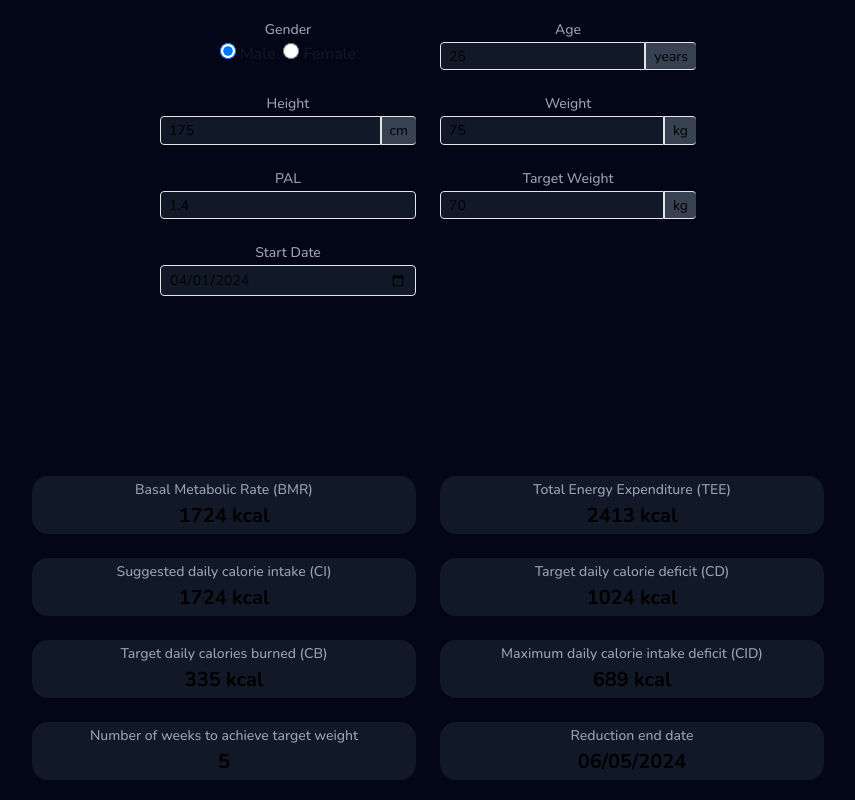
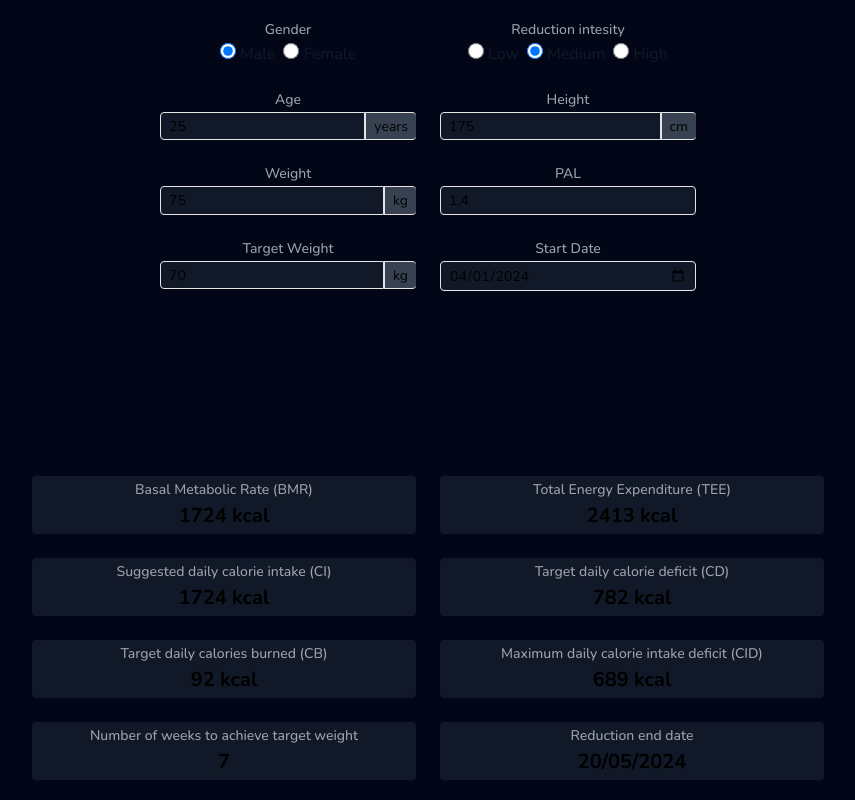
Before and after one commit to kgabrys1/diet-calc-app, a Next.js app: page / in a window 1280 px wide. Shown: the whole page, without its empty margins (212-1067 px from the left). Built offline with nearby package versions, Linux system fonts and the light colour scheme.

Commit message:
feat: added reduction intensity

```diff
--- a/src/app/components/Input.tsx
+++ b/src/app/components/Input.tsx
@@ -8,33 +8,34 @@ interface InputProps {
 }
 
 export default function Input({ id, type, unit, value, children, onChange }: Readonly<InputProps>) {
-    const isRadio = type === "radio"
+    const isGender = id === "gender"
+    const isReductionIntensity = id === "reductionIntensity"
     const isPal = id === "pal"
-
     return (
         <div className="flex flex-col items-center">
             <label className="block mb-0.5 text-sm font-medium text-gray-400">{children}</label>
-            {isRadio &&
+            {isGender &&
                 <div id={id} className="flex space-x-2">
                     <div>
                         <input
                             id="maleGenderRadio"
-                            name="gender"
+                            name={id}
                             type={type}
                             value="M"
                             checked={value === 'M'}
-                            onChange={(event) => onChange('gender', event.target.value)}
-                            className="w-4 h-4 text-blue-600 bg-gray-100 border-gray-300 focus:ring-blue-500 dark:focus:ring-blue-600 dark:ring-offset-gray-800 focus:ring-2 dark:bg-gray-700 dark:border-gray-600" />
+                            onChange={(event) => onChange(id, event.target.value)}
+                            className="w-4 h-4 text-blue-600 bg-gray-100 border-gray-300 focus:ring-blue-500 dark:focus:ring-blue-600 dark:ring-offset-gray-800 focus:ring-2 dark:bg-gray-700 dark:border-gray-600"
+                        />
                         <label htmlFor="maleGenderRadio" className="ms-1 font-medium text-gray-900 dark:text-white">Male</label>
                     </div>
                     <div>
                         <input
                             id="femaleGenderRadio"
-                            name="gender"
+                            name={id}
                             type={type}
                             value="F"
                             checked={value === 'F'}
-                            onChange={(event) => onChange('gender', event.target.value)}
+                            onChange={(event) => onChange(id, event.target.value)}
                             className="w-4 h-4 text-blue-600 border-gray-300 focus:ring-blue-500 dark:focus:ring-blue-600 dark:ring-offset-gray-800 focus:ring-2 dark:bg-gray-700 dark:border-gray-600"
                         />
                         <label htmlFor="femaleGenderRadio" className="ms-1 font-medium text-gray-900 dark:text-white">Female</label>
@@ -42,7 +43,47 @@ export default function Input({ id, type, unit, value, children, onChange }: Rea
                 </div>
             }
 
-            {!isRadio &&
+            {isReductionIntensity &&
+                <div id={id} className="flex space-x-2">
+                    <div>
+                        <input
+                            id="reductionIntensityLow"
+                            name={id}
+                            type={type}
+                            value="low"
+                            checked={value === 'low'}
+                            onChange={(event) => onChange(id, event.target.value)}
+                            className="w-4 h-4 text-blue-600 bg-gray-100 border-gray-300 focus:ring-blue-500 dark:focus:ring-blue-600 dark:ring-offset-gray-800 focus:ring-2 dark:bg-gray-700 dark:border-gray-600" />
+                        <label htmlFor="reductionIntensityLow" className="ms-1 font-medium text-gray-900 dark:text-white">Low</label>
+                    </div>
+                    <div>
+                        <input
+                            id="reductionIntensityMedium"
+                            name={id}
+                            type={type}
+                            value="med"
+                            checked={value === 'med'}
+                            onChange={(event) => onChange(id, event.target.value)}
+                            className="w-4 h-4 text-blue-600 border-gray-300 focus:ring-blue-500 dark:focus:ring-blue-600 dark:ring-offset-gray-800 focus:ring-2 dark:bg-gray-700 dark:border-gray-600"
+                        />
+                        <label htmlFor="reductionIntensityMedium" className="ms-1 font-medium text-gray-900 dark:text-white">Medium</label>
+                    </div>
+                    <div>
+                        <input
+                            id="reductionIntensityHigh"
+                            name={id}
+                            type={type}
+                            value="high"
+                            checked={value === 'high'}
+                            onChange={(event) => onChange(id, event.target.value)}
+                            className="w-4 h-4 text-blue-600 border-gray-300 focus:ring-blue-500 dark:focus:ring-blue-600 dark:ring-offset-gray-800 focus:ring-2 dark:bg-gray-700 dark:border-gray-600"
+                        />
+                        <label htmlFor="reductionIntensityHigh" className="ms-1 font-medium text-gray-900 dark:text-white">High</label>
+                    </div>
+                </div>
+            }
+
+            {!isGender && !isReductionIntensity &&
                 <div className="relative flex flex-wrap items-stretch w-64">
                     <input
                         id={id}
--- a/src/app/components/Result.tsx
+++ b/src/app/components/Result.tsx
@@ -6,13 +6,12 @@ interface ResultProps {
 }
 
 export default function Results({ children, id, value, unit }: Readonly<ResultProps>) {
-    const inputStyle = "text-center text-xl font-bold dark:text-white"
-
+    const pStyle = "text-center text-xl font-bold dark:text-white"
     return (
-        <div className="flex flex-col p-1 w-96 items-center rounded-2xl bg-gray-900">
+        <div className="flex flex-col p-1 w-96 items-center rounded bg-gray-900">
             <label className="block mb-0.5 text-sm font-medium text-gray-400">{children}</label>
-            {id !== 'weeks' && id !== 'endDate' && <p id={id} className={inputStyle}>{value} {unit}</p>}
-            {(id === 'weeks' || id === 'endDate') && <p id={id} className={inputStyle}>{value}</p>}
+            {id !== 'weeks' && id !== 'endDate' && <p id={id} className={pStyle}>{value} {unit}</p>}
+            {(id === 'weeks' || id === 'endDate') && <p id={id} className={pStyle}>{value}</p>}
         </div>
     )
 }
--- a/src/app/components/UserInputs.tsx
+++ b/src/app/components/UserInputs.tsx
@@ -12,6 +12,7 @@ export default function UserInputs({ onChange, userInput }: Readonly<UserInputsP
     return (
         <div className="grid gap-6 mb-6 md:grid-cols-2">
             <Input id="gender" type="radio" value={userInput.gender} unit="" onChange={onChange}>Gender</Input>
+            <Input id="reductionIntensity" type="radio" value={userInput.reductionIntensity} unit="" onChange={onChange}>Reduction intesity</Input>
             <Input id="age" type="number" value={userInput.age} unit={UNITS.timeUnit} onChange={onChange}>Age</Input>
             <Input id="height" type="number" value={userInput.height} unit={UNITS.heightUnit} onChange={onChange}>Height</Input>
             <Input id="weight" type="number" value={userInput.weight} unit={UNITS.massUnit} onChange={onChange}>Weight</Input>
--- a/src/app/models/UserData.ts
+++ b/src/app/models/UserData.ts
@@ -1,5 +1,6 @@
 interface UserData {
   gender: string
+  reductionIntensity: string
   age: number
   height: number
   weight: number
--- a/src/app/page.tsx
+++ b/src/app/page.tsx
@@ -9,6 +9,7 @@ import UserData from "./models/UserData"
 export default function Home() {
   const [userData, setUserData] = useState(new UserData({
     gender: 'M',
+    reductionIntensity: 'med',
     age: 25,
     height: 175,
     weight: 75,
@@ -21,7 +22,7 @@ export default function Home() {
     setUserData((prevUserData) => {
       return {
         ...prevUserData,
-        [inputId]: (inputId === "gender" || inputId === "startDate" ? newValue : +newValue)
+        [inputId]: (inputId === "gender" || inputId === "startDate" || inputId === "reductionIntensity" ? newValue : +newValue)
       }
     })
   }
--- a/src/app/util/Helper.ts
+++ b/src/app/util/Helper.ts
@@ -3,7 +3,9 @@ import UserData from "../models/UserData"
 export const CONSTANTS = {
     humanFatCalorificValue: 7740, // kcal/kg
     timeGranulation: 7, // days
-    massLossFactor: -0.013, // body mass loss percentage
+    massLossFactorHigh: -0.015, // low body mass loss percentage
+    massLossFactorMedium: -0.01, // medium body mass loss percentage
+    massLossFactorLow: -0.005, // high body mass loss percentage
 }
 
 export const UNITS = {
@@ -13,42 +15,55 @@ export const UNITS = {
     timeUnit: 'years'
 }
 
-export function calculateResults({ gender, age, height, weight, pal, targetWeight, startDate }: UserData) {
+export function calculateResults({ gender, reductionIntensity, age, height, weight, pal, targetWeight, startDate }: UserData) {
     const bmr = 10 * weight + 6.25 * height - 5 * age + (gender === "M" ? 5 : -161)
     const tee = bmr * pal
-    const targetWeeks = getTargetWeeks(weight, targetWeight, CONSTANTS.massLossFactor)
-    const avgMassDiff = getAvgMassDiff(targetWeeks, weight)
+    const cid = bmr * (1 - pal)
+
+    const massLossFactor = getMassLossFactor(reductionIntensity)
+    const targetWeeks = getTargetWeeks(weight, targetWeight, massLossFactor)
+    const avgMassDiff = getAvgMassDiff(targetWeeks, weight, massLossFactor)
     const cd = CONSTANTS.humanFatCalorificValue * avgMassDiff / CONSTANTS.timeGranulation
-    const cid = bmr * (1 - pal)
+    const baseCi =  tee + cd
+    const ci = baseCi < bmr ? bmr : baseCi
     const cb = cid - cd
     return {
         bmr: round(bmr),
         tee: round(tee),
-        ci: round(tee + cb + cd),
+        ci: round(ci),
         cd: -round(cd),
         cid: -round(cid),
-        cb: round(cb),
+        cb: round(cb > 0 ? cb : 0),
         weeks: targetWeeks,
         endDate: getEndDate(startDate, targetWeeks)
     }
 }
 
-export const round = (val: number, n: number = 0) => Math.round(val * Math.pow(10, n)) / Math.pow(10, n)
+function getMassLossFactor(reductionIntensity: string): number {
+    switch (reductionIntensity) {
+        case "low": return CONSTANTS.massLossFactorLow
+        case "med": return CONSTANTS.massLossFactorMedium
+        case "high": return CONSTANTS.massLossFactorHigh
+        default: throw new Error(`Unsupported reductionIntensity: [${reductionIntensity}]`)
+    }
+}
 
-export const getEndDate = (dateStr: string, weeks: number) => {
+const getTargetWeeks = (weight: number, targetWeight: number, massLossFactor: number) => Math.round(-Math.log(weight / targetWeight) / massLossFactor)
+
+const round = (val: number, n: number = 0) => Math.round(val * Math.pow(10, n)) / Math.pow(10, n)
+
+const getEndDate = (dateStr: string, weeks: number) => {
     const date = new Date(dateStr)
     date.setDate(date.getDate() + 7 * weeks)
     return date.toLocaleDateString('en-GB')
 }
 
-export const getTargetWeeks = (weight: number, targetWeight: number, massLossFactor: number) => Math.round(-Math.log(weight / targetWeight) / massLossFactor)
-
-const massReductionFunc = (weeks: number, weight: number) => CONSTANTS.massLossFactor * Math.pow(1 + CONSTANTS.massLossFactor, (weeks - 1)) * weight
-
-function getAvgMassDiff(weeks: number, weight: number): number {
+function getAvgMassDiff(weeks: number, weight: number, massLossFactor: number): number {
     let massDiffSum = 0
     for (let i = 1; i <= weeks; i++) {
-        massDiffSum += massReductionFunc(i, weight + massDiffSum)
+        massDiffSum += massReductionFunc(i, weight + massDiffSum, massLossFactor)
     }
     return massDiffSum / weeks
 }
+
+const massReductionFunc = (weeks: number, weight: number, massLossFactor: number) => massLossFactor * Math.pow(1 + massLossFactor, (weeks - 1)) * weight
```
